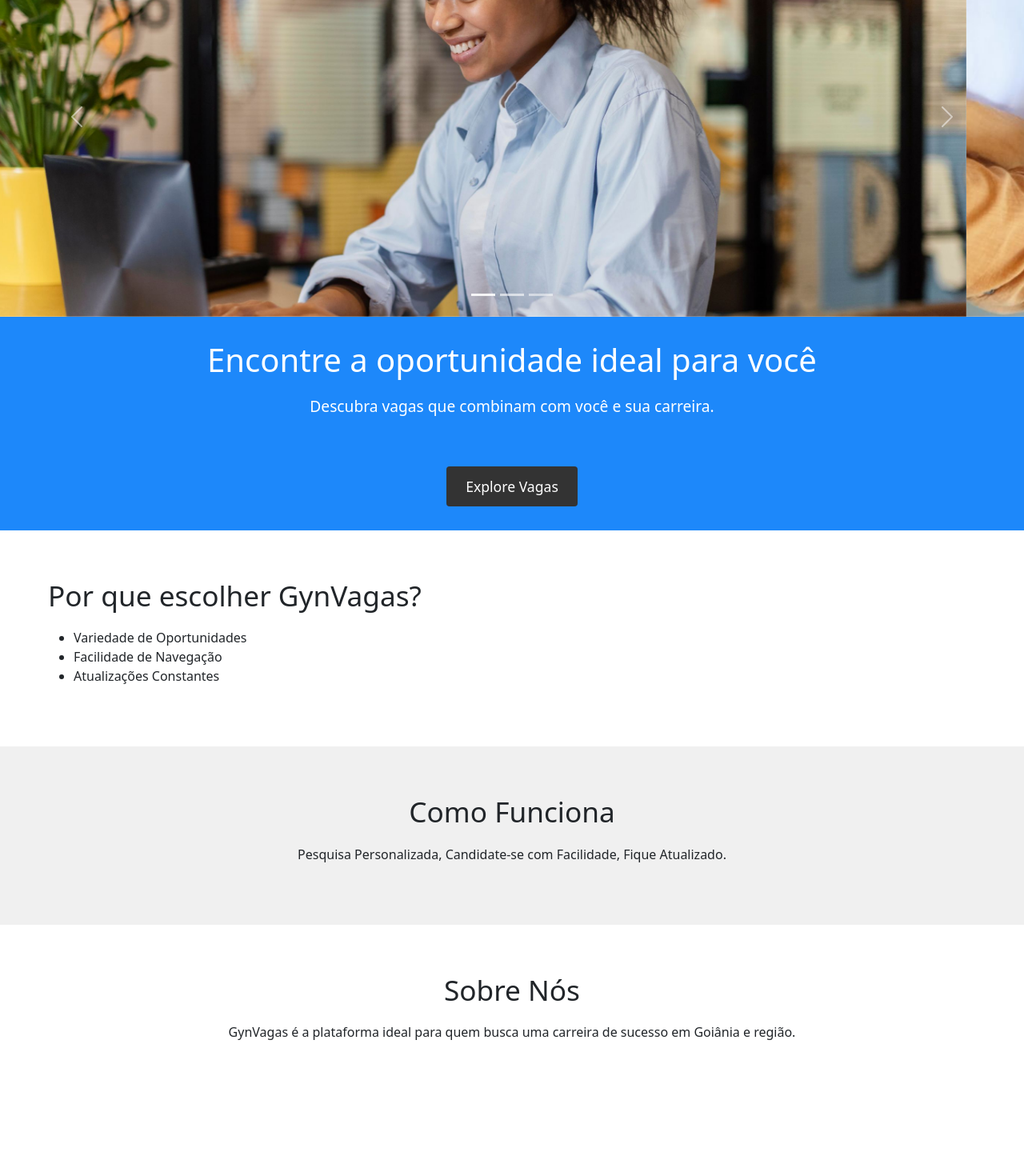
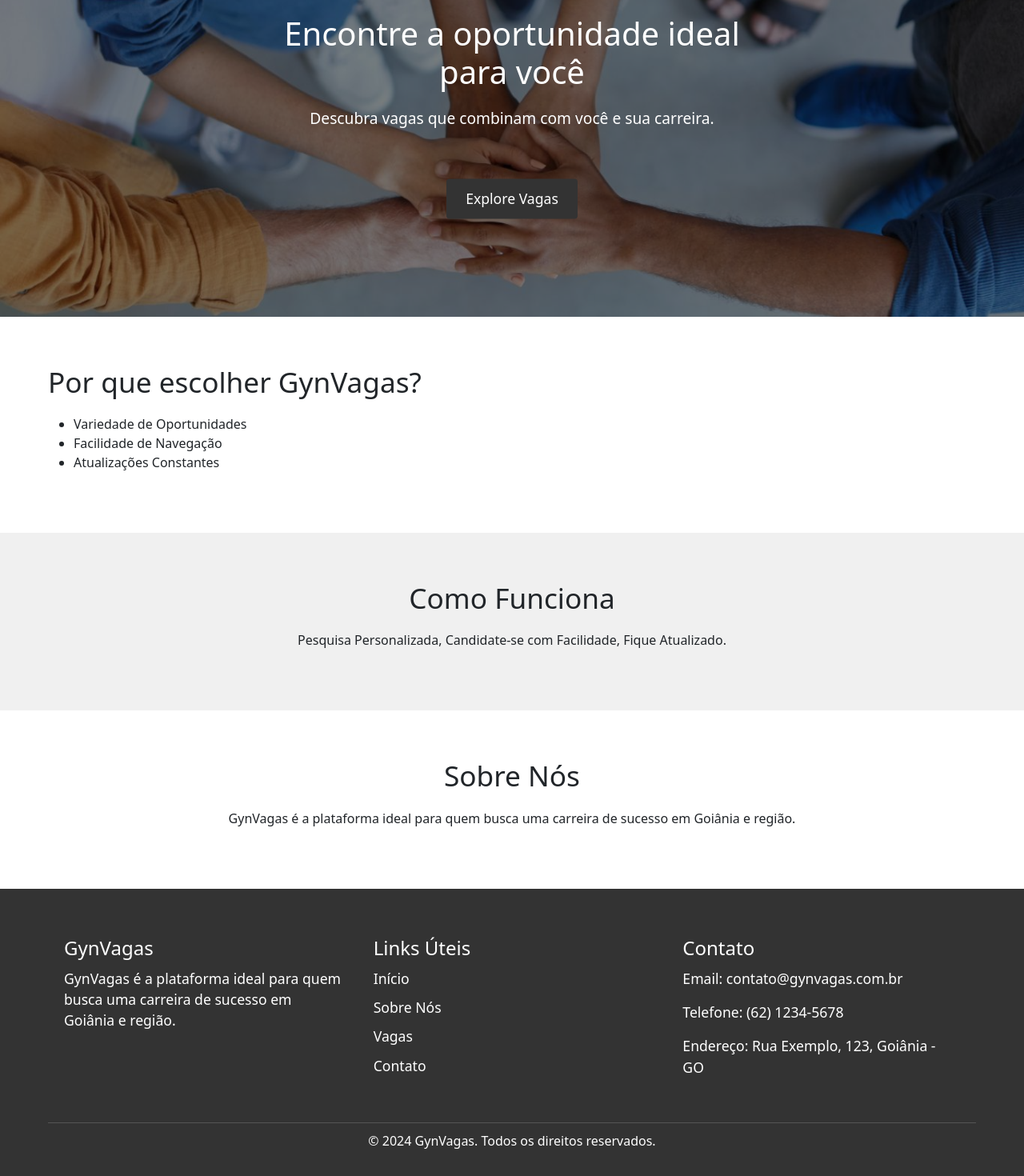
Before and after one commit to daniel-gondim/gyn-vagas-angular, an Angular app: page /home in a window 1280 px wide. Shown: the part 160-1630 px from the top of the page at 80% size. Before the commit the page ends 1538 px from the top, so only its background shows below. Built offline with nearby package versions, Linux system fonts and the light colour scheme.

Commit message:
Fix: Atualização do Css e Html, retirando o carrossel de imagens e deixando apenas uma imagem fixa.

```diff
--- a/src/app/pagina-home/pagina-home.component.css
+++ b/src/app/pagina-home/pagina-home.component.css
@@ -52,10 +52,36 @@
 }
 
 .hero {
-  background-color: #1d88fa;
+  position: relative;
   color: #fff;
-  padding: 30px 20px;
   text-align: center;
+}
+
+.hero-image {
+  background-image: url('/assets/imagens-pagina-home/maos-dadas.jpeg'); /* Use caminho absoluto */
+  background-size: cover;
+  background-position: center;
+  height: 500px; /* Ajuste a altura conforme necessário */
+  position: relative;
+}
+
+.hero-overlay {
+  position: absolute;
+  top: 0;
+  left: 0;
+  width: 100%;
+  height: 100%;
+  background: rgba(0, 0, 0, 0.5); /* Ajuste a opacidade conforme necessário */
+  z-index: 1;
+}
+
+.hero-content {
+  position: absolute;
+  top: 50%;
+  left: 50%;
+  transform: translate(-50%, -50%);
+  color: #fff;
+  z-index: 2;
 }
 
 .hero h2 {
@@ -66,17 +92,6 @@
 .hero p {
   font-size: 1.2rem;
   margin-bottom: 40px;
-}
-
-.hero-image {
-  margin-top: 20px;
-}
-
-.rounded-image {
-  border-radius: 50%;
-  width: 200px; /* Ajuste o tamanho conforme necessário */
-  height: 200px; /* Ajuste o tamanho conforme necessário */
-  border: 4px solid #fff; /* Borda branca para destaque */
 }
 
 .why-choose {
@@ -128,23 +143,61 @@
 footer {
   background-color: #333;
   color: #fff;
-  padding: 20px 0;
-  text-align: center;
+  padding: 40px 0;
 }
 
-footer p {
-  font-size: 1.1rem;
+.footer-content {
+  display: flex;
+  justify-content: space-between;
+  flex-wrap: wrap;
+}
+
+.footer-section {
+  flex: 1;
+  margin: 20px;
+}
+
+.footer-section h2 {
+  font-size: 1.5rem;
   margin-bottom: 10px;
 }
 
-.carousel-item {
-
-  height: 500px; /* Altura desejada para as imagens do carrossel */
-
+.footer-section p, .footer-section ul {
+  font-size: 1.1rem;
 }
 
-.carousel-item img {
-  width: 100%;
-  height: 100%;
-  object-fit: cover; /* Garante que a imagem cubra todo o contêiner */
+.footer-section ul {
+  list-style-type: none;
+  padding: 0;
 }
+
+.footer-section ul li {
+  margin-bottom: 10px;
+}
+
+.footer-section ul li a {
+  color: #fff;
+  text-decoration: none;
+}
+
+.footer-section ul li a:hover {
+  text-decoration: underline;
+}
+
+.footer-bottom {
+  text-align: center;
+  margin-top: 20px;
+  font-size: 1rem;
+  border-top: 1px solid #555;
+  padding-top: 10px;
+}
+
+@media (max-width: 768px) {
+  .footer-content {
+    flex-direction: column;
+  }
+
+  .footer-section {
+    margin: 10px 0;
+  }
+}
--- a/src/app/pagina-home/pagina-home.component.html
+++ b/src/app/pagina-home/pagina-home.component.html
@@ -1,40 +1,13 @@
-<div id="carouselExampleIndicators" class="carousel slide" data-bs-ride="carousel">
-  <div class="carousel-indicators">
-    <button type="button" data-bs-target="#carouselExampleIndicators" data-bs-slide-to="0" class="active"
-      aria-current="true" aria-label="Slide 1"></button>
-    <button type="button" data-bs-target="#carouselExampleIndicators" data-bs-slide-to="1"
-      aria-label="Slide 2"></button>
-    <button type="button" data-bs-target="#carouselExampleIndicators" data-bs-slide-to="2"
-      aria-label="Slide 3"></button>
+<section class="hero">
+  <div class="hero-image">
+    <div class="hero-overlay"></div>
   </div>
-  <div class="carousel-inner">
-    <div class="carousel-item active">
-      <img src="assets/imagens-pagina-home/Mulher-Negra-Trabalhando.jpeg" class="d-block w-100" alt="Mulher negra trabalhando em seu notebook">
+  <div class="container">
+    <div class="hero-content">
+      <h2>Encontre a oportunidade ideal para você</h2>
+      <p>Descubra vagas que combinam com você e sua carreira.</p>
+      <a href="#" class="cta-button">Explore Vagas</a>
     </div>
-    <div class="carousel-item">
-      <img src="assets/imagens-pagina-home/maos-dadas.jpeg" class="d-block w-100" alt="Pessoas com as mãos uma sobre a outra">
-    </div>
-    <div class="carousel-item">
-      <img src="assets/imagens-pagina-home/trabalhadores.jpeg" class="d-block w-100" alt="Trabalhadores com os braços cruzados">
-    </div>
-  </div>
-  <button class="carousel-control-prev" type="button" data-bs-target="#carouselExampleIndicators" data-bs-slide="prev">
-    <span class="carousel-control-prev-icon" aria-hidden="true"></span>
-    <span class="visually-hidden">Previous</span>
-  </button>
-  <button class="carousel-control-next" type="button" data-bs-target="#carouselExampleIndicators" data-bs-slide="next">
-    <span class="carousel-control-next-icon" aria-hidden="true"></span>
-    <span class="visually-hidden">Next</span>
-  </button>
-</div>
-
-<section class="hero">
-  <div class="container">
-      <div class="hero-content">
-          <h2>Encontre a oportunidade ideal para você</h2>
-          <p>Descubra vagas que combinam com você e sua carreira.</p>
-          <a href="#" class="cta-button">Explore Vagas</a>
-      </div>
   </div>
 </section>
 
@@ -63,3 +36,32 @@
     <!-- <a href="#" class="cta-button">Explore Vagas</a> -->
   </div>
 </section>
+
+<footer>
+  <div class="container">
+    <div class="footer-content">
+      <div class="footer-section about">
+        <h2>GynVagas</h2>
+        <p>GynVagas é a plataforma ideal para quem busca uma carreira de sucesso em Goiânia e região.</p>
+      </div>
+      <div class="footer-section links">
+        <h2>Links Úteis</h2>
+        <ul>
+          <li><a href="#">Início</a></li>
+          <li><a href="#">Sobre Nós</a></li>
+          <li><a href="#">Vagas</a></li>
+          <li><a href="#">Contato</a></li>
+        </ul>
+      </div>
+      <div class="footer-section contact">
+        <h2>Contato</h2>
+        <p>Email: contato&#64;gynvagas.com.br</p>
+        <p>Telefone: (62) 1234-5678</p>
+        <p>Endereço: Rua Exemplo, 123, Goiânia - GO</p>
+      </div>
+    </div>
+    <div class="footer-bottom">
+      <p>&copy; 2024 GynVagas. Todos os direitos reservados.</p>
+    </div>
+  </div>
+</footer>
```
